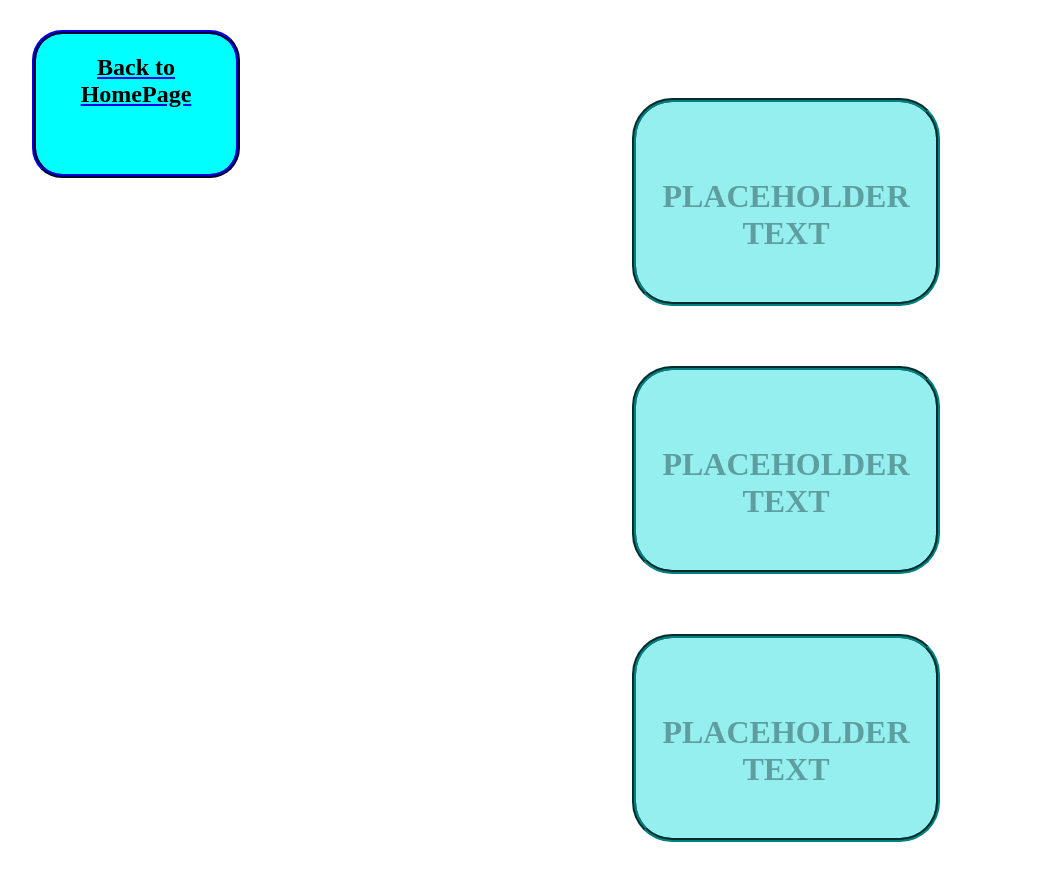
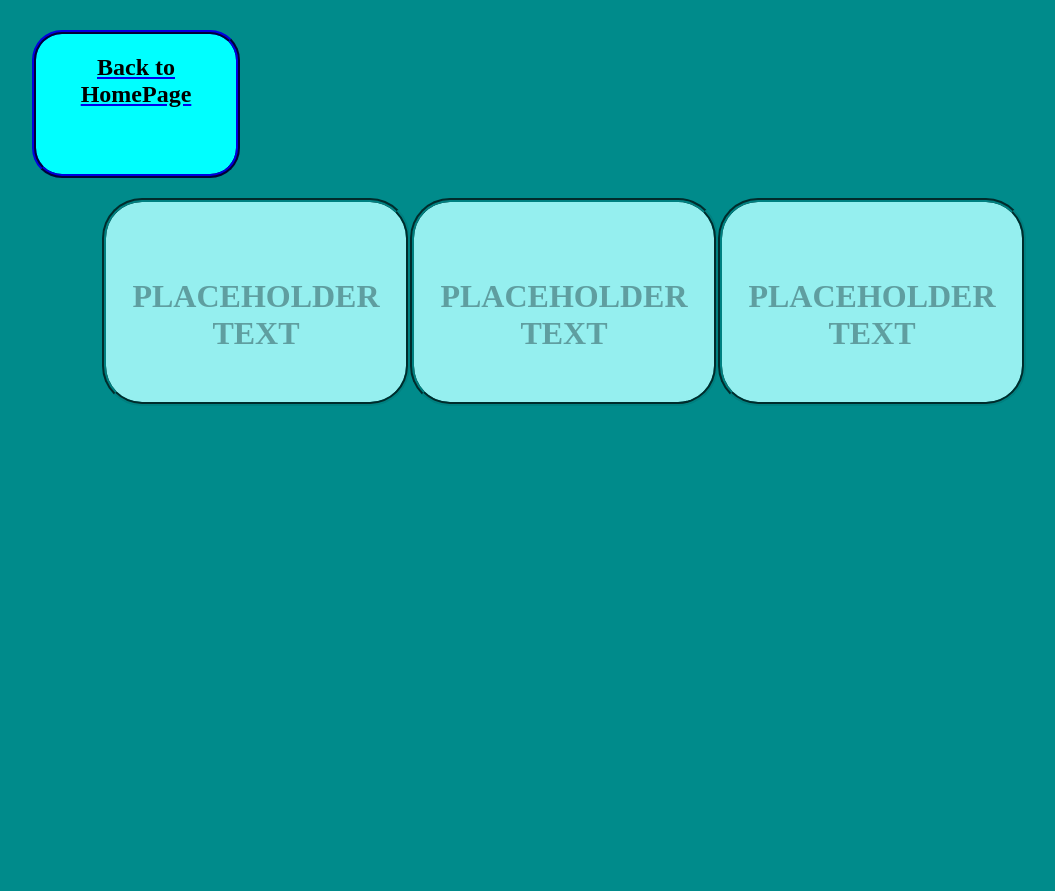
Before and after one commit to MatteoA-30201/FAIL-rotate-css, a plain HTML site: page 3dfilebox.html in a window 1280 px wide. Shown: the whole page, without its empty margins (76-1131 px from the left). After the commit the page ends 800 px from the top, so only its background shows below. Drawn offline with Linux system fonts and the light colour scheme.

Commit message:
Added flexbox properties

```diff
--- a/3dfilebox.html
+++ b/3dfilebox.html
@@ -7,7 +7,7 @@
     <link rel="stylesheet" href="style.css">
     <title>CSS 3d File Box</title>
 </head>
-<body id="3dfilebox">
+<body>
     <a href="index.html"><h2>Back to HomePage</h2></a>
     <div id="boxes">
         <div class="threeDfilebox" id="threeDfilebox1">
--- a/style.css
+++ b/style.css
@@ -36,15 +36,16 @@ a > h2 {
 }
 
 #boxes {
+    display: flex;
     position: relative;
-    top: -100px;
+    flex-wrap: wrap;
+    justify-content: center;
+    align-items: center;
 }
 
 .threeDfilebox {
     position: relative;
-    justify-content: center;
     border: teal 4px groove;
-    margin: 20px 700px 60px 700px;
     transition-property: transform;
     transition-duration: .7s;
     width: 300px;
@@ -94,6 +95,6 @@ a > h2 {
     padding-top: 55px;
 }
 
-#threeDfilebox {
+body {
     background-color: darkcyan;
 }
```
Also changed, not shown: 2 other files.
